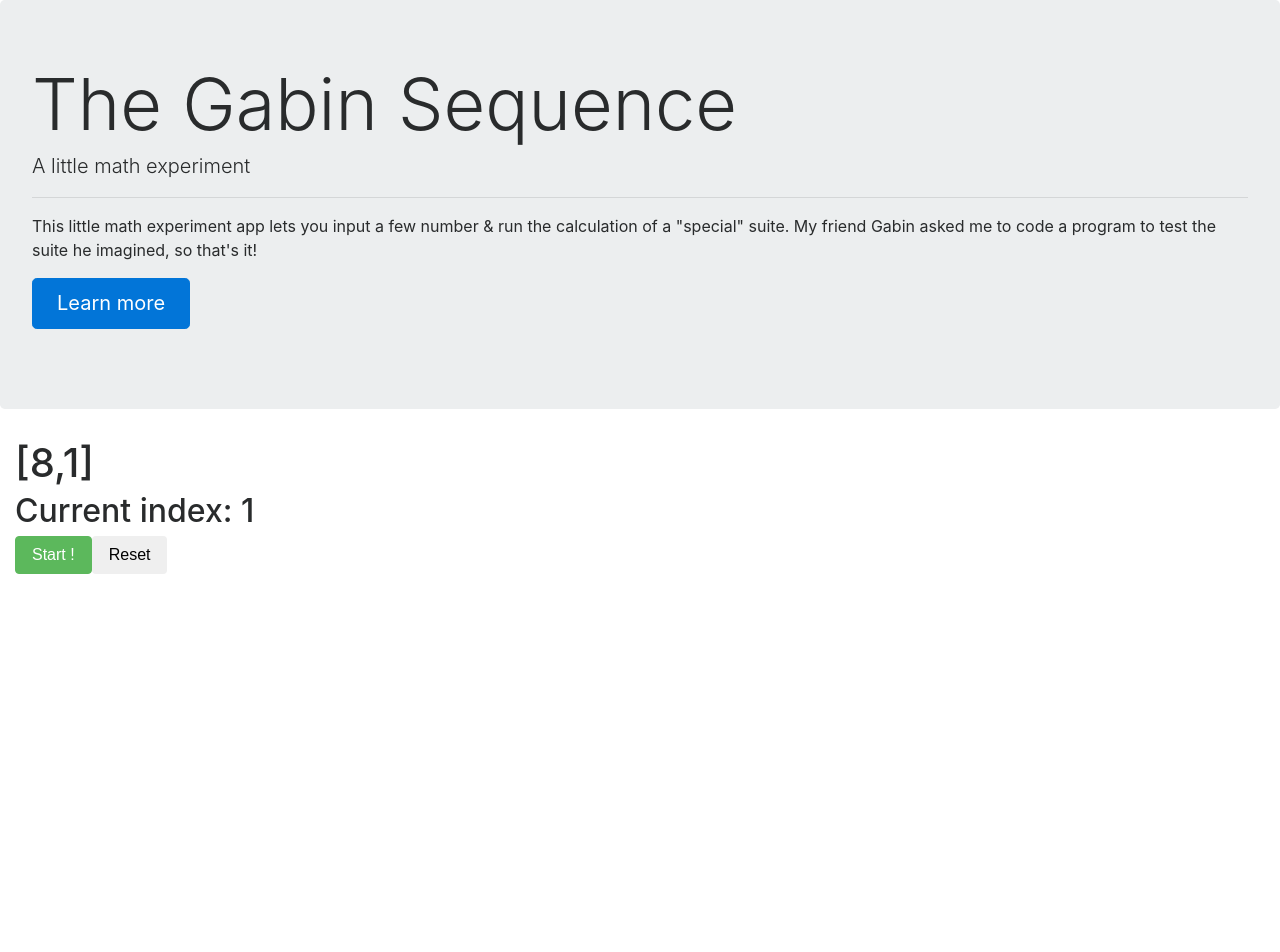
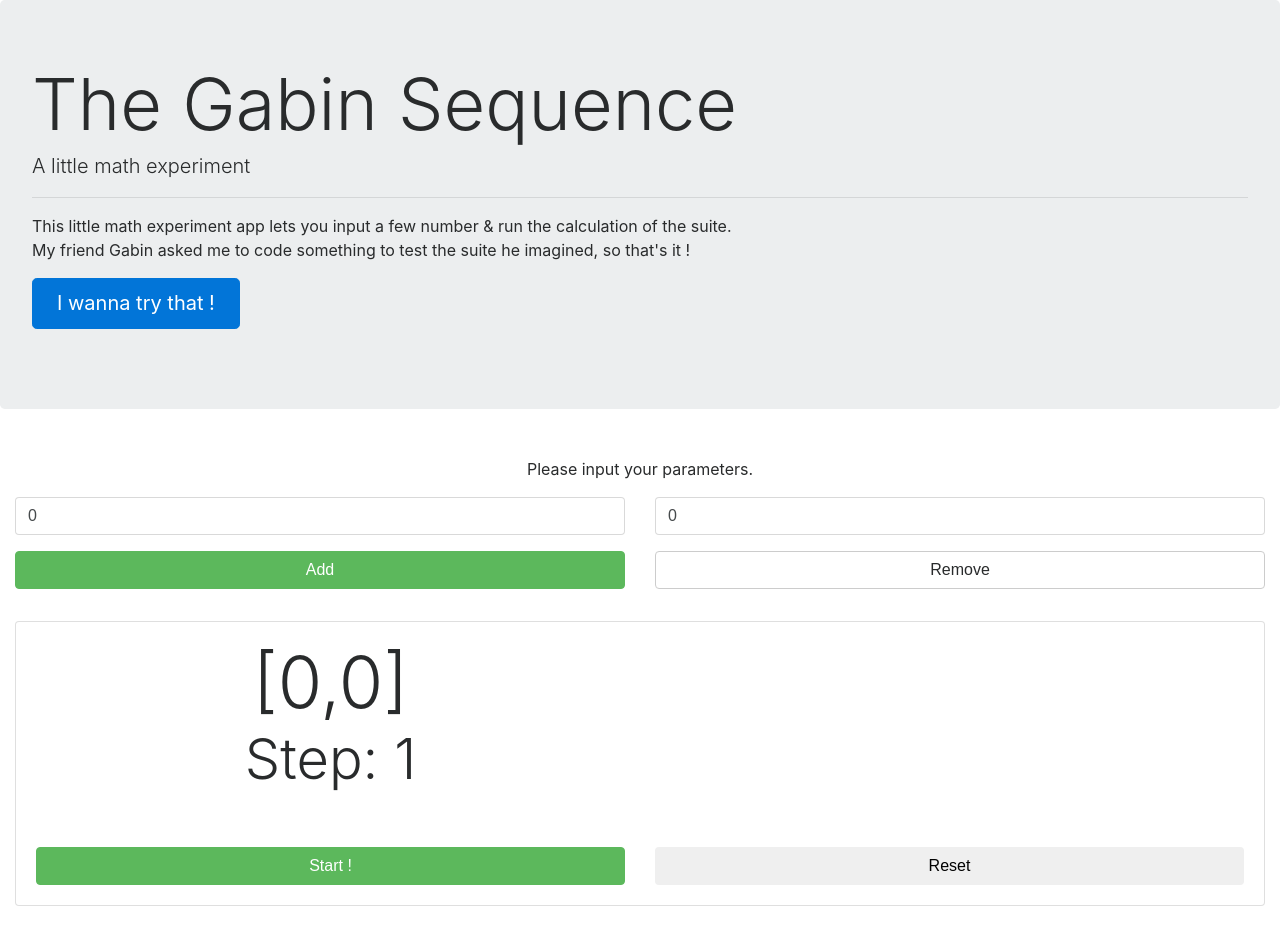
Before and after one commit to napkid/gabin-sequence, a React app: page / in a window 1280 px wide. Shown: the top 952 px of the page. Before the commit the page ends 800 px from the top, so only its background shows below. Built offline with nearby package versions, Linux system fonts and the light colour scheme.

Commit message:
Finished layout & started design

```diff
--- a/src/components/App.jsx
+++ b/src/components/App.jsx
@@ -17,7 +17,7 @@ export default class App extends React.Component {
   render(){
     return(
       <Layout>
-        <Sequence array={[8,1]} />
+        <Display />
       </Layout>
 
     )
--- a/src/components/Display.jsx
+++ b/src/components/Display.jsx
@@ -1,14 +1,82 @@
 // components/Display.jsx
 
 import React from 'react'
+import Sequence from './Sequence.jsx'
 
 export default class Display extends React.Component {
   constructor(props){
     super(props)
+    this.state = {
+      array: [0, 0]
+    }
+    this.changeHandler = this.changeHandler.bind(this)
+    this.addInput = this.addInput.bind(this)
+    this.removeInput = this.removeInput.bind(this)
+  }
+  addInput(){
+    if(this.state.array.length >= 4){
+      return
+    }
+    var newArray = _.clone(this.state.array)
+    newArray.push(0)
+    this.setState(Object.assign({}, this.state, {
+      array: newArray
+    }))
+  }
+  removeInput(){
+    if(this.state.array.length <= 2){
+      return
+    }
+    var newArray = _.clone(this.state.array)
+    newArray.pop(0)
+    this.setState(Object.assign({}, this.state, {
+      array: newArray
+    }))
+  }
+  changeHandler(evt, index){
+    var newArray = _.clone(this.state.array)
+    var newVal = parseInt(evt.target.value)
+    newArray.splice(index, 1, newVal)
+    this.setState(Object.assign({}, this.state, {
+      array: newArray
+    }))
+  }
+  renderInputs(){
+    return this.state.array.map((value, index) => {
+      return <div className="col">
+        <input type="number" min="0" max="15" className="form-control" value={value} onChange={(evt) => {this.changeHandler(evt, index)}}/>
+      </div>
+    })
   }
   render(){
+    var inputs = this.renderInputs()
+    var dispArray = this.state.array.map((elem) => {
+      if(!elem){
+        return 0
+      } else {
+        return elem
+      }
+    })
     return(
-      <p>display</p>
+      <div id="display" style={{marginTop:"3em"}}>
+        <div className="text-center">
+          <p>Please input your parameters.</p>
+        </div>
+        <form className="form" onSubmit={(evt) => {evt.preventDefault()}}>
+          <div className="row justify-content-center">
+            {inputs}
+          </div>
+          <div className="row justify-content-center" style={{paddingTop:"1em"}}>
+            <div className="col-6">
+              <button className="btn btn-success btn-block" onClick={this.addInput}>Add</button>
+            </div>
+            <div className="col-6">
+              <button className="btn btn-secondary btn-block" onClick={this.removeInput}>Remove</button>
+            </div>
+          </div>
+        </form>
+        <Sequence array={dispArray} />
+      </div>
     )
   }
 }
--- a/src/components/Layout.jsx
+++ b/src/components/Layout.jsx
@@ -13,15 +13,26 @@ export default class Layout extends React.Component {
           <h1 className="display-3">The Gabin Sequence</h1>
           <p className="lead">A little math experiment</p>
           <hr />
-          <p>This little math experiment app lets you input a few number & run the calculation of a "special" suite. My friend Gabin asked me to code a program to test the suite he imagined, so that's it!</p>
+          <p>This little math experiment app lets you input a few number & run the calculation of the suite.<br />
+          My friend Gabin asked me to code something to test the suite he imagined, so that's it !</p>
           <p className="lead">
-            <a className="btn btn-primary btn-lg" href="#about" role="button">Learn more</a>
+            <a className="btn btn-primary btn-lg" href="#try" role="button">I wanna try that !</a>
           </p>
         </div>
-        <div className="container-fluid">
-          {this.props.children}
+        <div style={{height:"1vh"}}>
+          <div className="container-fluid" id="try">
+            {this.props.children}
+          </div>
+          <div className="card text-center" style={{marginTop:"3em"}}>
+            <div className="card-block">
+              <p class="card-text">This project is released under the <a href="https://github.com/napkid/gabin-sequence/blob/master/LICENSE">MIT License</a>.
+              <br />Special thanks to Gabin Perez !
+              <br />(c) Copyright Clément Dandrieux 2017
+              </p>
+            </div>
+          </div>
         </div>
-        </div>
+      </div>
     )
   }
 }
--- a/src/components/Sequence.jsx
+++ b/src/components/Sequence.jsx
@@ -28,39 +28,119 @@ export default class Sequence extends React.Component {
   constructor(props){
     super(props)
     this.state = {
-      initialArray: this.props.array.slice(),
       array: this.props.array.slice(),
-      index: 1
+      index: 1,
+      status: 'stopped',
+      stats: {}
     }
     this.start = this.start.bind(this)
+    this.pause = this.pause.bind(this)
+    this.resume = this.resume.bind(this)
+    this.togglePause = this.togglePause.bind(this)
+    this.reset = this.reset.bind(this)
   }
-  start(){
+  start(first=true){
+    if(first){
+      return new Promise((resolve, reject) => {
+        this.setState(Object.assign({}, this.state, {
+          status: 'started',
+          stats: {
+            startTime: new Date().getTime()
+          }
+        }), () => {
+          this.start(false)
+          .then(() => {
+            resolve()
+          })
+        })
+      })
+    }
     return new Promise((resolve, reject) => {
       var c = subNumber(this.state.array, this.state.index)
       this.setState(Object.assign({}, this.state, {
         index: this.state.index+1,
-        array: c,
-        lastUpdate: new Date().getTime()
+        array: c
       }), () => {
         if(c === 'end'){
+          var duration = new Date().getTime() - this.state.stats.startTime
+          var freq = this.state.index/duration
+          var period = 1/freq
+          this.setState(Object.assign({}, this.state, {
+            status: 'ended',
+            stats: {
+              duration,
+              freq,
+              period
+            }
+          }), () => {
             resolve()
+          })
         } else {
+          if(this.state.status === 'started'){
             setTimeout(() => {
-            this.start()
+              this.start(false)
               .then(() => {
                 resolve()
               })
             }, 0)
+          } else {
+            this.setState(Object.assign({}, this.state, {
+              stats: {
+                duration: new Date().getTime() - this.state.stats.startTime
+              }
+            }))
+          }
 
         }
       })
     })
   }
-  reset(){
+  reset(props=this.props){
+    function resetSequence(){
       this.setState(Object.assign({}, this.state, {
-      array: this.state.initialArray.slice(),
-      index: 1
+        array: props.array.slice(),
+        status: 'stopped',
+        index: 0,
+        stats: {}
       }))
+    }
+    resetSequence = resetSequence.bind(this)
+    if(this.state.status !== 'stopped'){
+      this.pause()
+      .then(() => {
+        setTimeout(() => {
+          resetSequence()
+        }, 100)
+      })
+    } else {
+      resetSequence()
+    }
+  }
+  pause(){
+    return new Promise((resolve, reject) => {
+      this.setState(Object.assign({}, this.state, {
+        status: 'paused'
+      }), () => {
+        resolve()
+      })
+    })
+  }
+  resume(){
+      this.setState(Object.assign({}, this.state, {
+        status: 'started',
+        stats: {
+          startTime: new Date().getTime() - this.state.stats.duration
+        }
+      }), () => {
+        this.start(false)
+      })
+  }
+  togglePause(){
+    if(this.state.status === 'paused'){
+      this.resume()
+    } else {
+      this.pause()
+    }
   }
   renderArray(){
     if(this.state.array !== "end"){
@@ -69,13 +149,74 @@ export default class Sequence extends React.Component {
       return "End !"
     }
   }
+  componentWillReceiveProps(props){
+    this.reset(props)
+  }
   render(){
+    var info = ""
+    var buttons = ""
+    switch(this.state.status){
+      case 'started':
+        info = <p>Running time: {(new Date().getTime() - this.state.stats.startTime)/1000||0}ms</p>
+        buttons = buttons = <div className="row justify-content-center" style={{paddingTop:"1em"}}>
+          <div className="col-6">
+            <button className="btn btn-block btn-warning" onClick={() => this.togglePause()} >Pause</button>
+          </div>
+          <div className="col-6">
+            <button className="btn btn-block btn-default" onClick={() => this.reset()} disabled >Reset</button>
+            </div>
+        </div>
+        break
+      case 'ended':
+        info = <div>
+          <p>Time elapsed: {this.state.stats.duration/1000}s</p>
+          <p>Step/second: {this.state.stats.freq.toFixed(3)}</p>
+          <p>One step average duration: {this.state.stats.period.toFixed(3)}ms</p>
+        </div>
+        buttons = <div className="row justify-content-center" style={{paddingTop:"1em"}}>
+          <div className="col-6">
+            <button className="btn btn-block btn-success" disabled >Start</button>
+          </div>
+          <div className="col-6">
+            <button className="btn btn-block btn-default" onClick={() => this.reset()} >Reset</button>
+            </div>
+        </div>
+        break
+      case 'paused':
+        info = <p>Time elapsed: {this.state.stats.duration/1000}s</p>
+        buttons = <div className="row justify-content-center" style={{paddingTop:"1em"}}>
+          <div className="col-6">
+            <button className="btn btn-block btn-success" onClick={() => this.togglePause()} >Resume</button>
+          </div>
+          <div className="col-6">
+            <button className="btn btn-block btn-default" onClick={() => this.reset()} >Reset</button>
+            </div>
+        </div>
+        break
+      case 'stopped':
+      buttons = <div className="row justify-content-center" style={{paddingTop:"1em"}}>
+        <div className="col-6">
+          <button className="btn btn-block btn-success" onClick={() => this.start()} >Start !</button>
+        </div>
+        <div className="col-6">
+          <button className="btn btn-block btn-default" onClick={() => this.reset()} >Reset</button>
+          </div>
+      </div>
+    }
     return(
-      <div>
-        <h1>{this.renderArray()}</h1>
-        <h2>Current index: {this.state.index}</h2>
-        <button className="btn btn-success" onClick={() => this.start()} >Start !</button>
-        <button className="btn btn-default" onClick={() => this.reset()} >Reset</button>
+      <div className="card" style={{marginTop:"2em"}}>
+        <div className="card-block">
+          <div className="row">
+            <div className="col-md-6 col-xs-12 text-center" style={{paddingBottom:"2em"}}>
+              <h1 className="display-3">{this.renderArray()}</h1>
+              <h2 className="display-4">Step: {this.state.index}</h2>
+            </div>
+            <div className="col-md-6 col-sm-12">
+              {info}
+            </div>
+          </div>
+          {buttons}
+        </div>
       </div>
     )
   }
```
Lines whose indentation alone changed are shown as unchanged.
